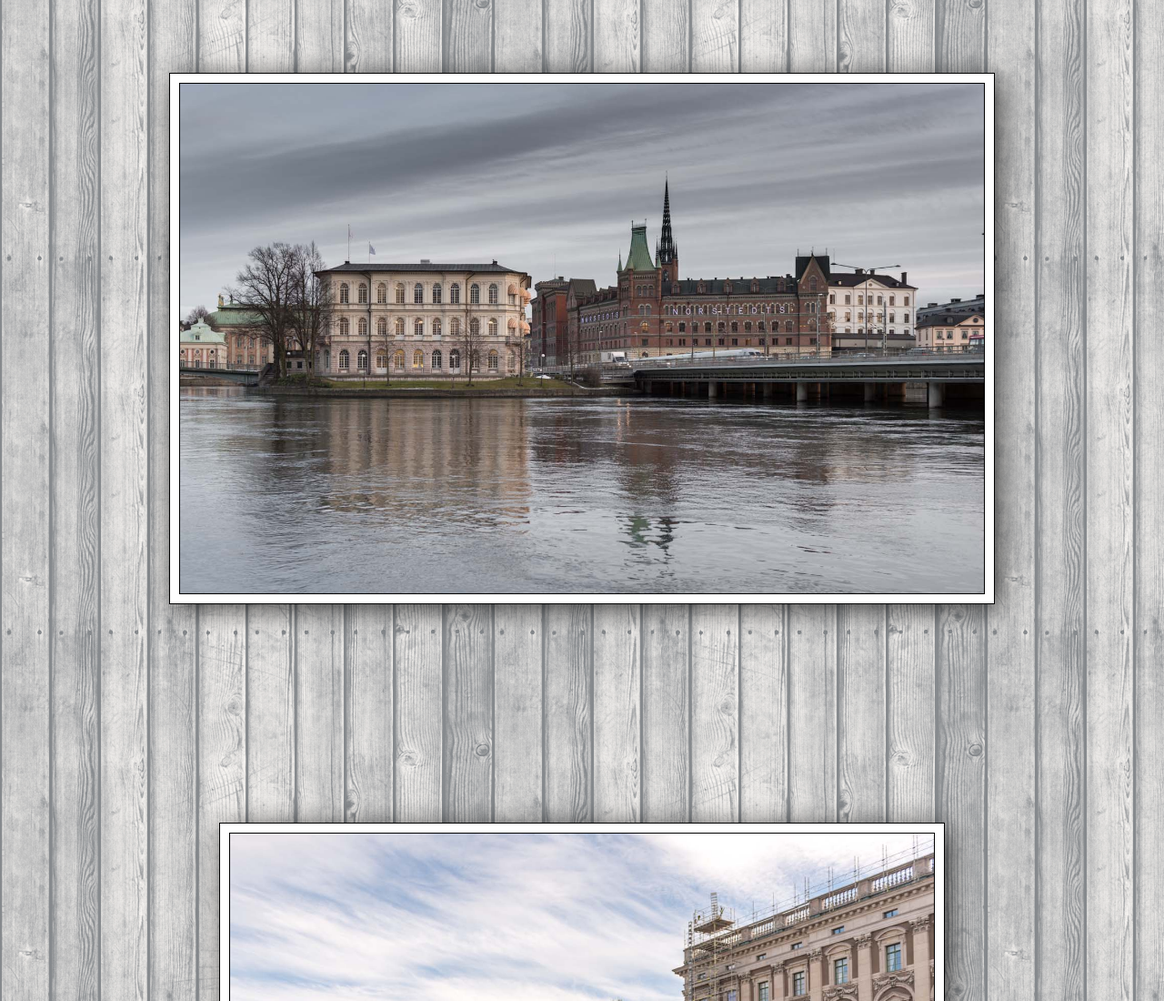
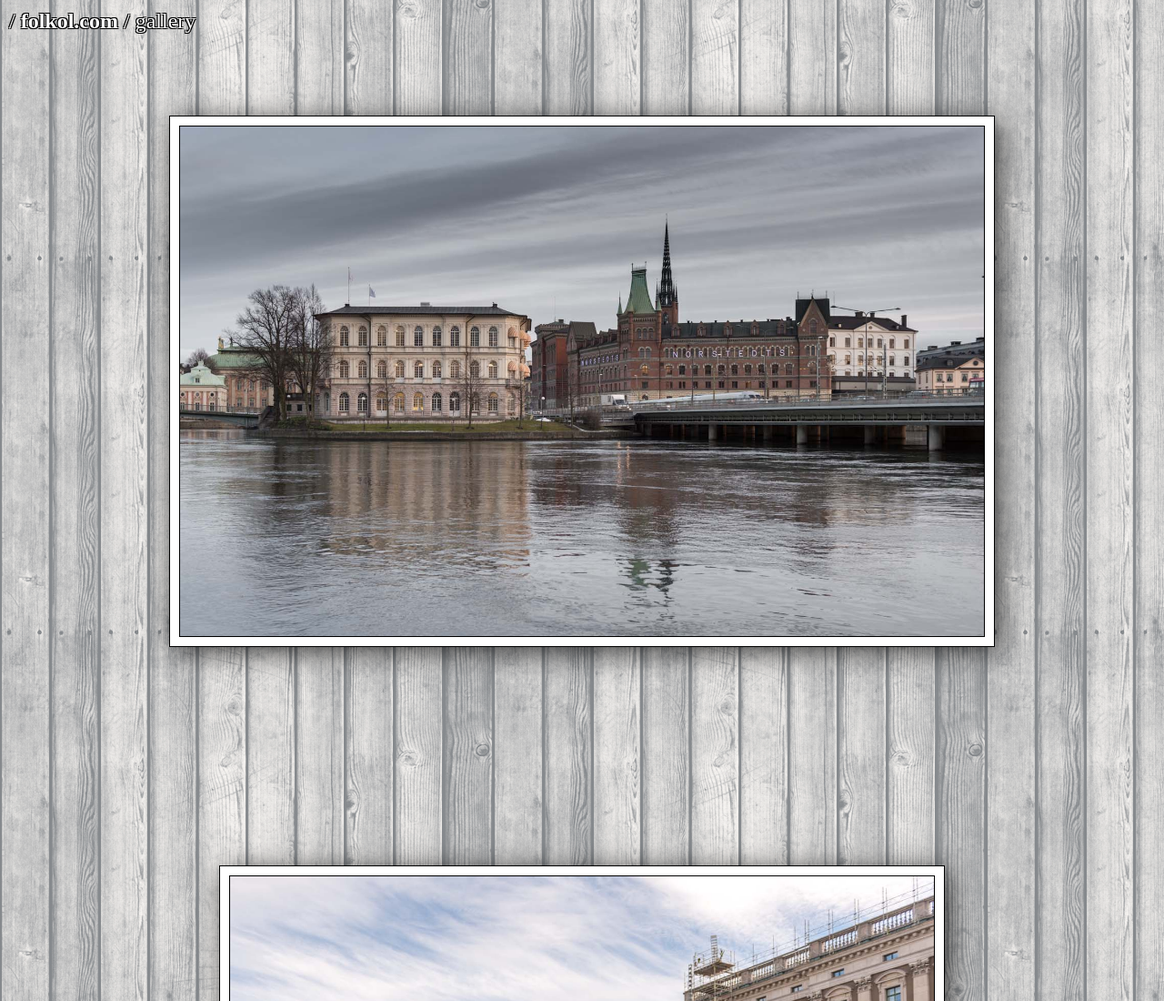
Before and after one commit to folkol/gallery_azure, a plain HTML site: page Gallery/index.html in a window 1280 px wide. Shown: the top 1100 px of the page at 91% size. Drawn offline with Linux system fonts and the light colour scheme.

Commit message:
Added nagivation

```diff
--- a/Gallery/index.html
+++ b/Gallery/index.html
@@ -6,8 +6,9 @@
     <link rel="stylesheet" href="style.css">
 </head>
 <body>
-    <div class="header"></div>
     <div class="content">
+        <div class="header"> / <a href="http://folkol.com">folkol.com</a> / gallery</div>
+        <div class="gallery">
             <div class="page">
                 <div class="frame">
                     <img src="images/bonnier.jpg" />
@@ -38,6 +39,7 @@
                 </div>
             </div>
         </div>
+    </div>
     <div class="footer">
     </div>
 </body>
--- a/Gallery/style.css
+++ b/Gallery/style.css
@@ -3,12 +3,18 @@ html {
 }
 
 body {
+    background-color: rgba(255, 255, 255, 0.5);
+    margin: 0;
+}
+
+.gallery {
     display: flex;
+    flex-direction: column;
+    align-items: center;
     min-height: 100vh;
     margin: 0;
     justify-content: space-between;
     align-content: center;
-    background-color: rgba(255, 255, 255, 0.5);
 }
 
 .content {
@@ -38,3 +44,18 @@ img {
     max-width: 70vw;
     max-height: 70vh;
 }
+
+.header {
+    padding: 10px;
+    font-size: x-large;
+    align-self: flex-start;
+    color: white;
+    color: white;
+    text-shadow: -1px -1px 0 #000, 1px -1px 0 #000, -1px 1px 0 #000, 1px 1px 0 #000;
+}
+
+    .header a {
+        font-weight: bold;
+        color: white;
+        text-decoration: none;
+    }
```
Lines whose indentation alone changed are shown as unchanged.
